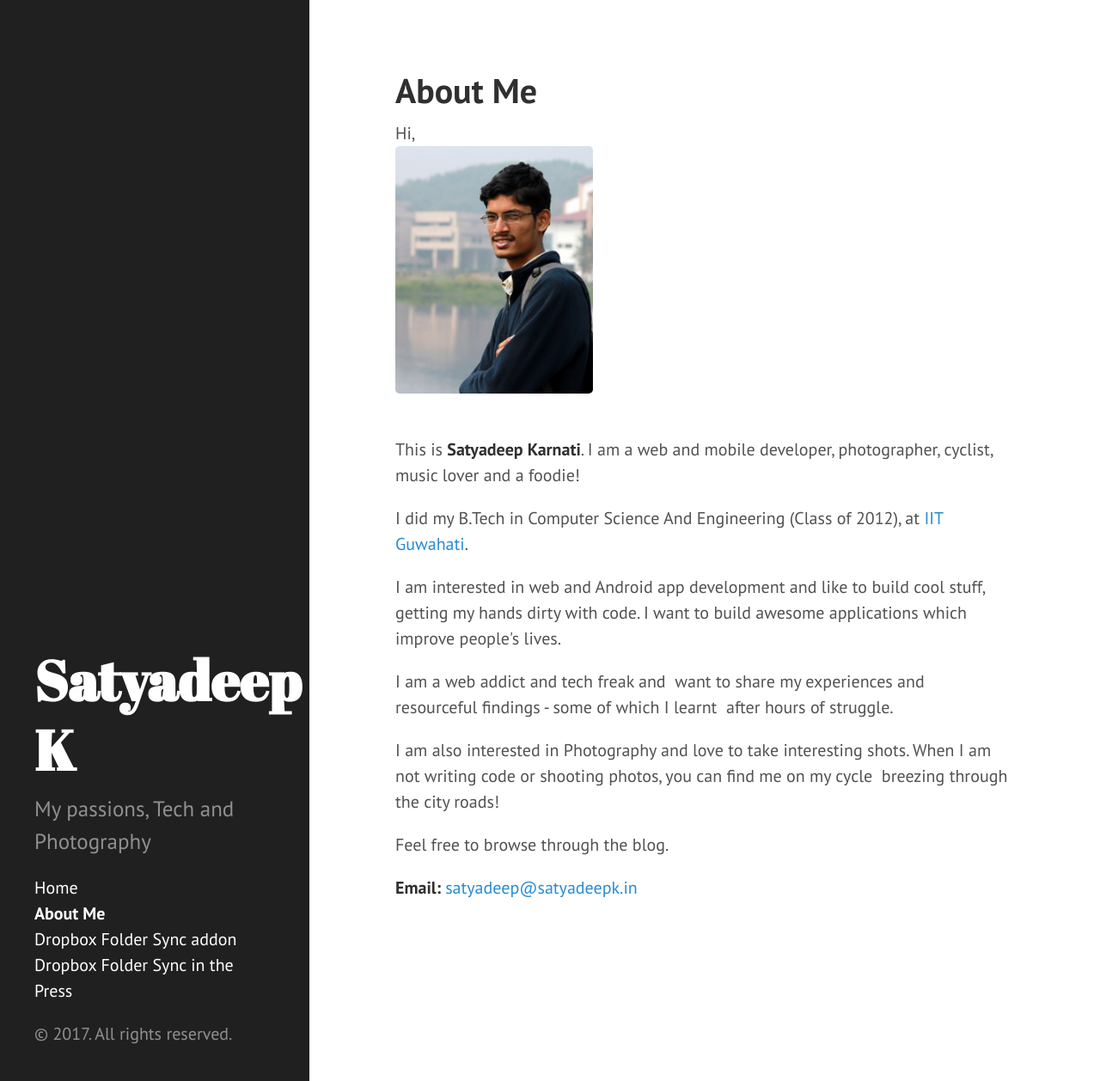
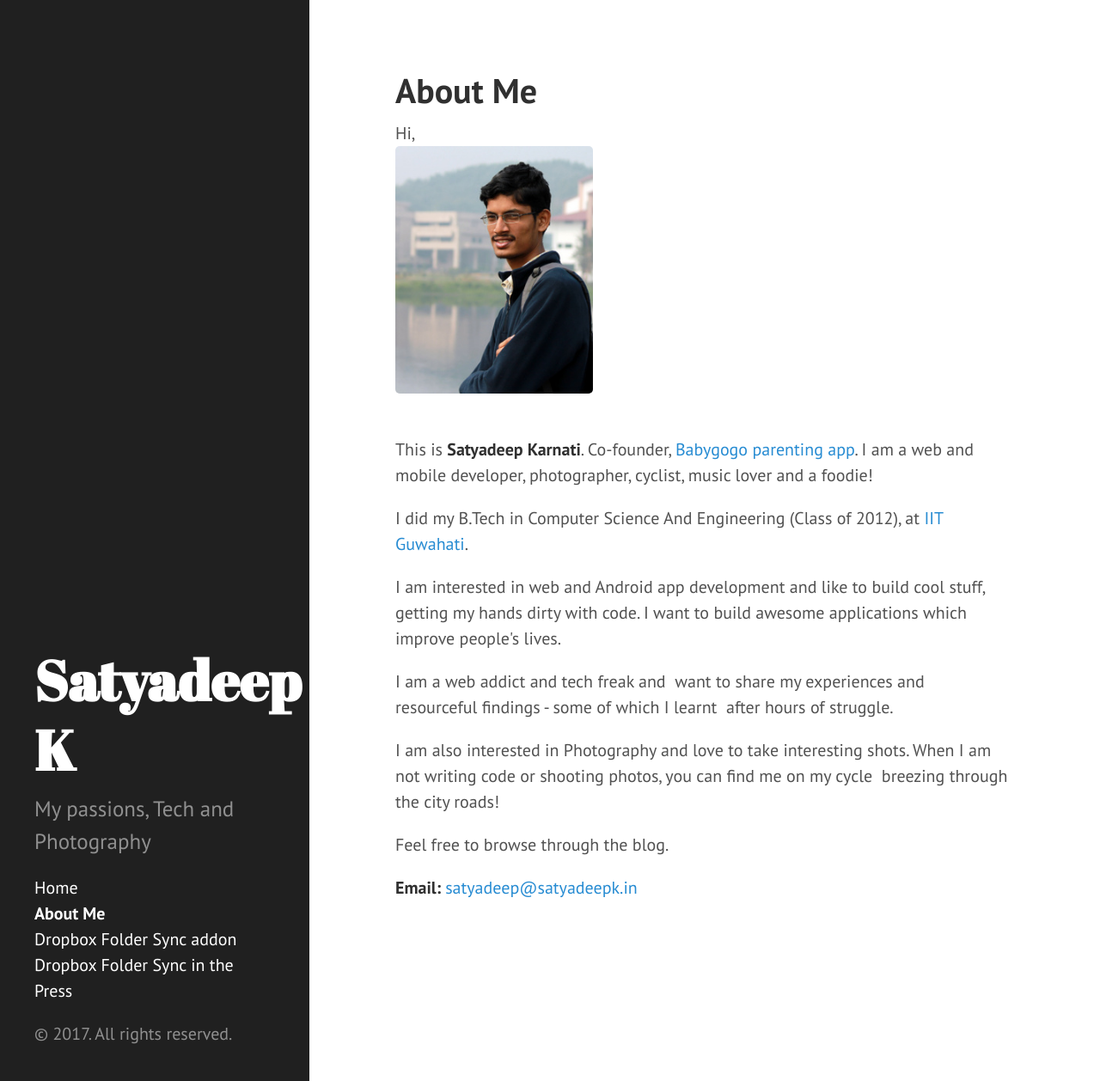
Before and after one commit to satyadeepk/satyadeepk.github.io, a Jekyll site: the page built from _pages/2009-10-09-aboutme.html, in a window 1280 px wide and 1258 px high. Shown: the whole window at 86% size. Built offline with Jekyll 4.4.1, drawn with Linux system fonts in a browser that asks for light colours.

Commit message:
Update 2009-10-09-aboutme.html

```diff
--- a/_pages/2009-10-09-aboutme.html
+++ b/_pages/2009-10-09-aboutme.html
@@ -24,7 +24,7 @@ author:
   last_name: K
 ---
 <p>Hi,<img class="alignright" title="Satyadeep" alt="" src="{{ site.baseurl }}/assets/saty1.jpg" width="230" height="288" /><br />
-This is <strong>Satyadeep Karnati</strong>. I am a web and mobile developer, photographer, cyclist, music lover and a foodie!</p>
+This is <strong>Satyadeep Karnati</strong>. Co-founder, <a href="https://www.babygogo.in">Babygogo parenting app</a>. I am a web and mobile developer, photographer, cyclist, music lover and a foodie!</p>
 <p>I did my B.Tech in Computer Science And Engineering (Class of 2012), at <a href="http://www.iitg.ernet.in">IIT Guwahati</a>.</p>
 <p>I am interested in web and Android app development and like to build cool stuff, getting my hands dirty with code. I want to build awesome applications which improve people's lives.</p>
 <p>I am a web addict and tech freak and  want to share my experiences and<br />
```
